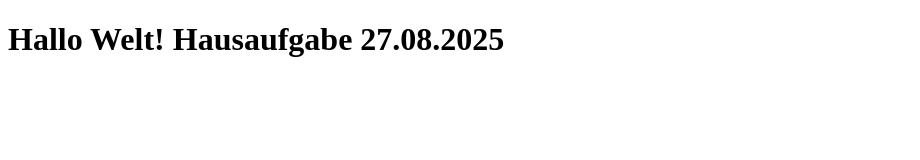
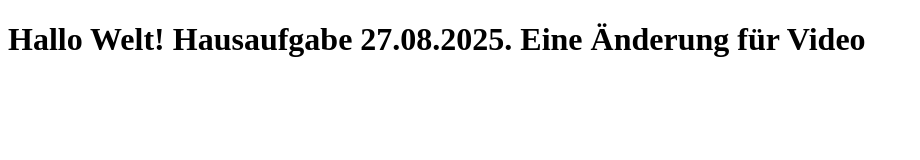
Before and after one commit to Loki-Buddy/HA_20250827, a plain HTML site: page index.html in a window 1280 px wide. Shown: the whole page, without its empty margins (0-920 px from the left). Drawn offline with Linux system fonts and the light colour scheme.

Commit message:
Endlich fertig^^

```diff
--- a/index.html
+++ b/index.html
@@ -7,6 +7,6 @@
         <title>Document</title>
     </head>
     <body>
-        <h1>Hallo Welt! Hausaufgabe 27.08.2025</h1>
+        <h1>Hallo Welt! Hausaufgabe 27.08.2025. Eine Änderung für Video</h1>
     </body>
 </html>
```
